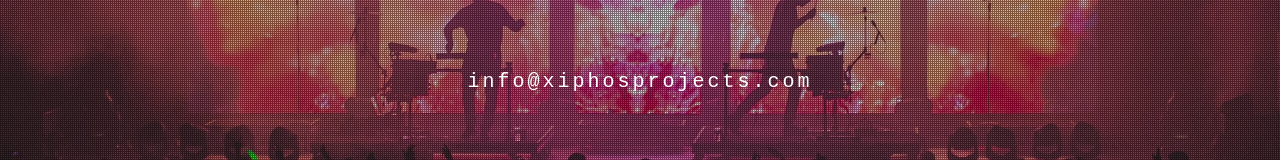
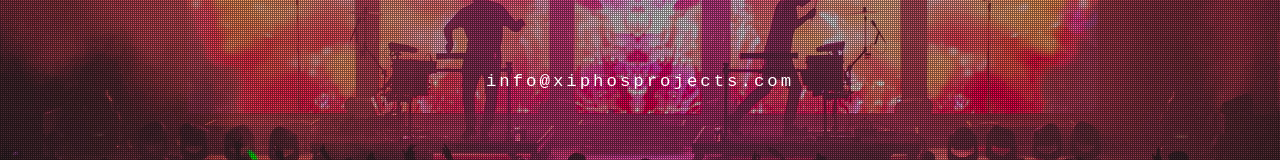
Before and after one commit to davesnectar/davesnectar.github.io, a plain HTML site: page index.html in a window 1280 px wide. Shown: the part 479-639 px from the top of the page. Drawn offline with Linux system fonts and the light colour scheme.

Commit message:
website v4

```diff
--- a/index.html
+++ b/index.html
@@ -9,6 +9,6 @@
 	<img src="./images/logo2.png" id="logo" style="width: 10%; min-width: 100px;"/>
 
 	<a href="https://www.instagram.com/xiphosprojects/" target="_blank"><<img src="./images/logo2.png" id="logo" style="width: 10%; min-width: 100px;"/>></a>
-	<a href= "mailto:info@xiphosprojects.com" target="_blank"><div id="mission" style="font-family: 'Courier New'; color: white;  font-size: 15pt;">info@xiphosprojects.com</div></a>
+	<a href= "mailto:info@xiphosprojects.com" target="_blank"><div id="mission" style="font-family: 'Courier New'; color: white;  font-size: 13pt;">info@xiphosprojects.com</div></a>
 </body>
 </html>
```
